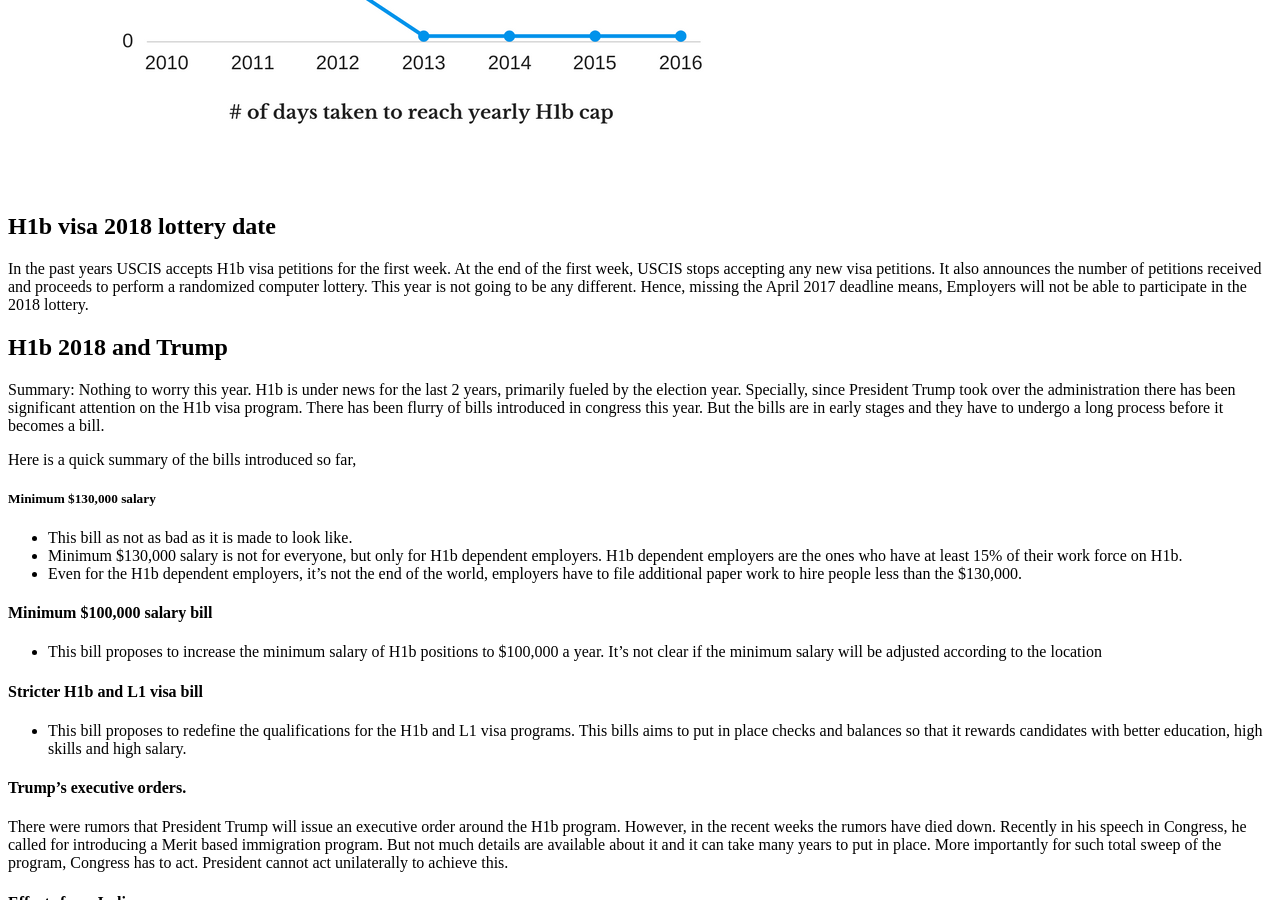
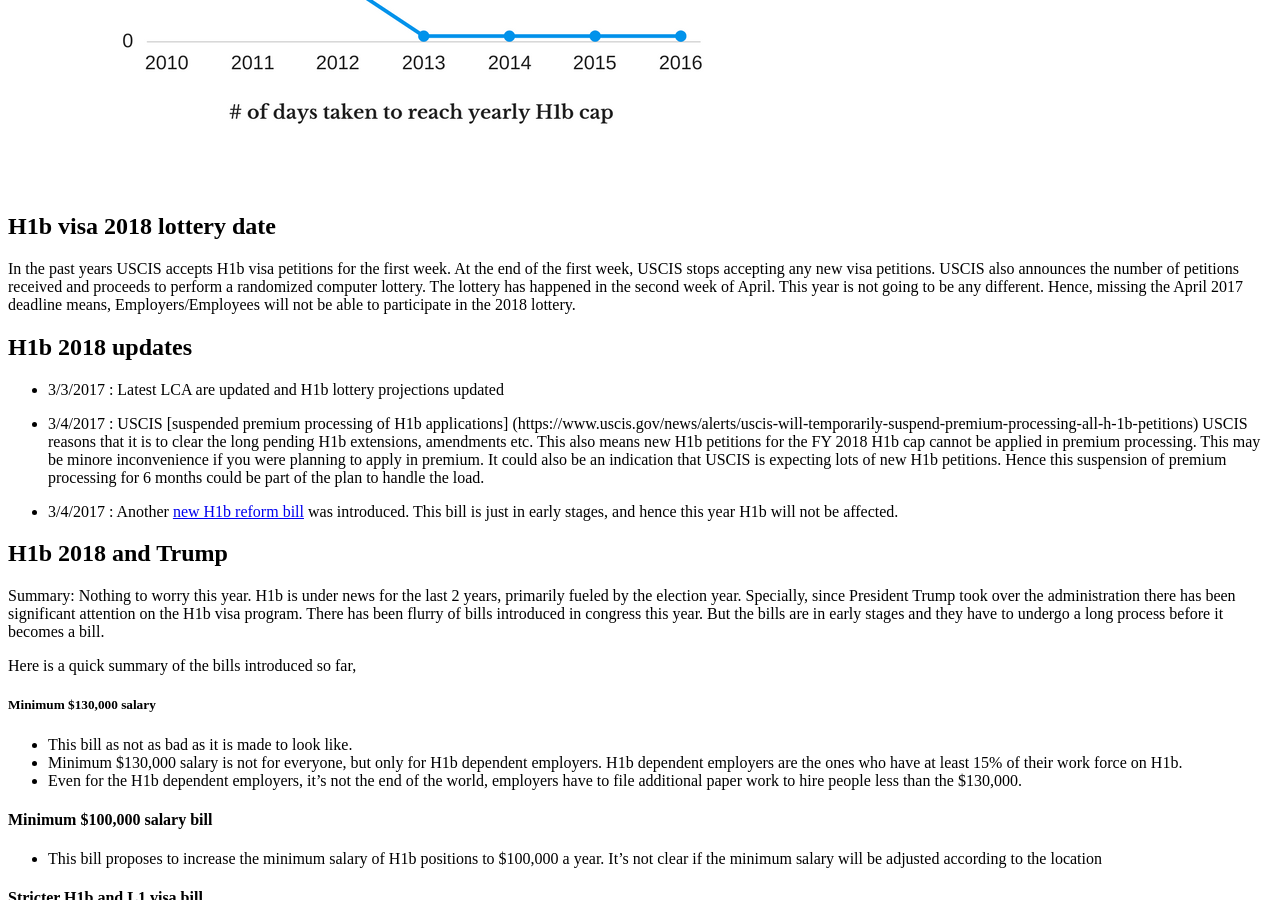
Before and after one commit to gitforwork2/gitforwork.github.io, a Jekyll site: the page built from _posts/2017-3-5-h1b-2018-lottery.md, in a window 1280 px wide and 900 px high, scrolled down 2454 px. Built offline with Jekyll 4.4.1, drawn with Linux system fonts in a browser that asks for light colours; nearby versions of some CDN libraries; comment, search, counter and statistics services are not loaded; some of the changed text lies outside the part shown.

Commit message:
Update 2017-3-5-h1b-2018-lottery.md

```diff
--- a/_posts/2017-3-5-h1b-2018-lottery.md
+++ b/_posts/2017-3-5-h1b-2018-lottery.md
@@ -45,9 +45,16 @@ Here is the detail about more historical petitions.
 ![H1b-lottery](/assets/images/posts/h1b-lottery-v1.0.png)
 
 ## H1b visa 2018 lottery date
-In the past years USCIS accepts H1b visa petitions for the first week. At the end of the first week, USCIS stops accepting any new visa petitions.
-It also announces the number of petitions received and proceeds to perform a randomized computer lottery. This year is not going to be any different.
-Hence, missing the April 2017 deadline means, Employers will not be able to participate in the 2018 lottery.
+In the past years USCIS accepts H1b visa petitions for the first week. At the end of the first week, USCIS stops accepting any new visa petitions. USCIS also announces the number of petitions received and proceeds to perform a randomized computer lottery. The lottery has happened in the second week of April. This year is not going to be any different.
+Hence, missing the April 2017 deadline means, Employers/Employees will not be able to participate in the 2018 lottery.
+
+## H1b 2018 updates
+- 3/3/2017 : Latest LCA are updated and H1b lottery projections updated
+- 3/4/2017 : USCIS [suspended premium processing of H1b applications] (https://www.uscis.gov/news/alerts/uscis-will-temporarily-suspend-premium-processing-all-h-1b-petitions)
+USCIS reasons that it is to clear the long pending H1b extensions, amendments etc. This also means new H1b petitions for the FY 2018 H1b cap cannot be applied in premium processing. This may be minore inconvenience if you were planning to apply in premium.
+It could also be an indication that USCIS is expecting lots of new H1b petitions. Hence this suspension of premium processing for 6 months could be part of the plan to handle the load.
+
+- 3/4/2017 : Another [new H1b reform bill](http://indianexpress.com/article/world/bipartisan-h1b-l1-visa-reform-bill-introduced-in-us-congress-4553802/) was introduced. This bill is just in early stages, and hence this year H1b will not be affected.
 
 ## H1b 2018 and Trump
 Summary: Nothing to worry this year.
```
Also changed, not shown: other parts of _posts/2017-3-5-h1b-2018-lottery.md (+3 -3 lines).
